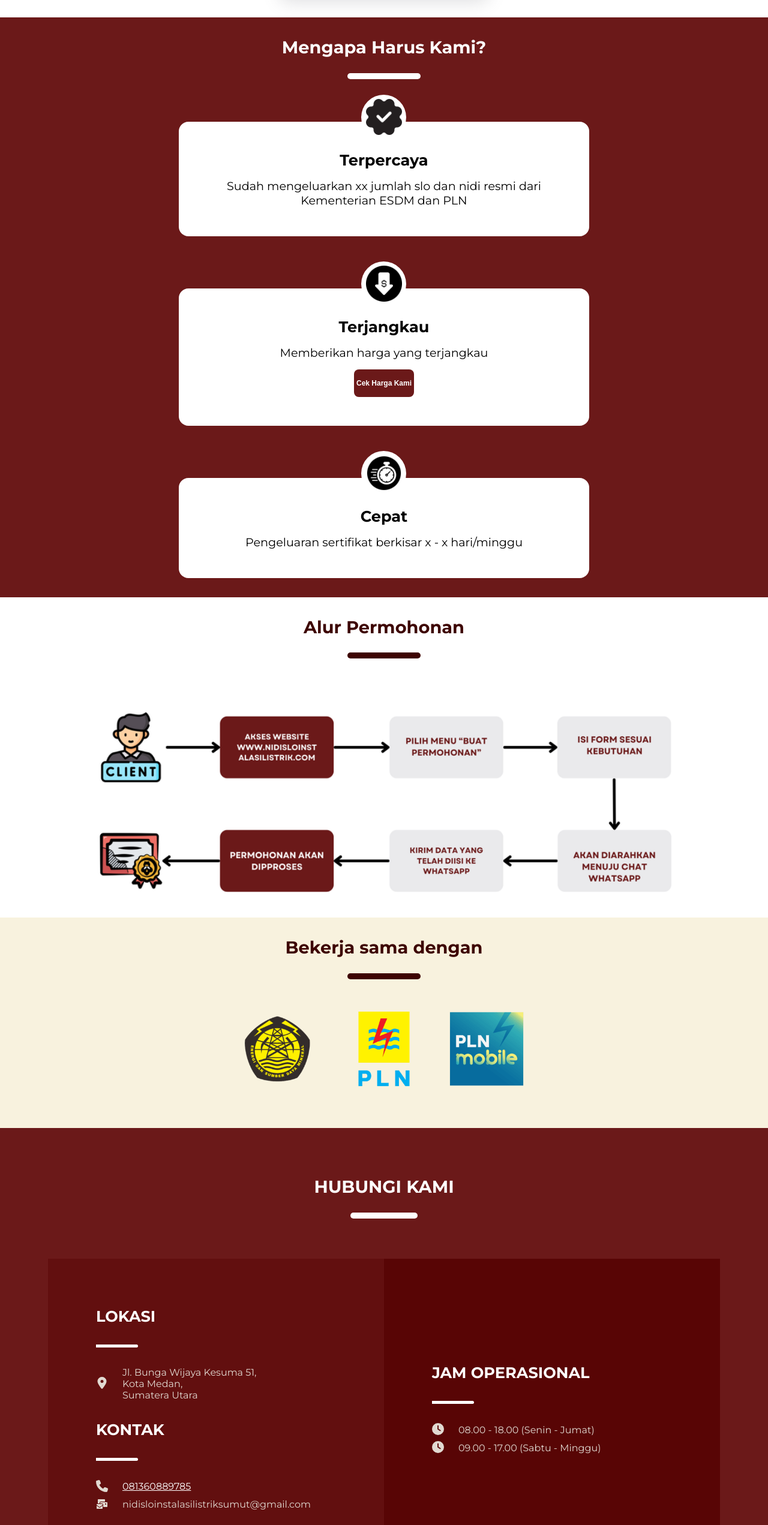
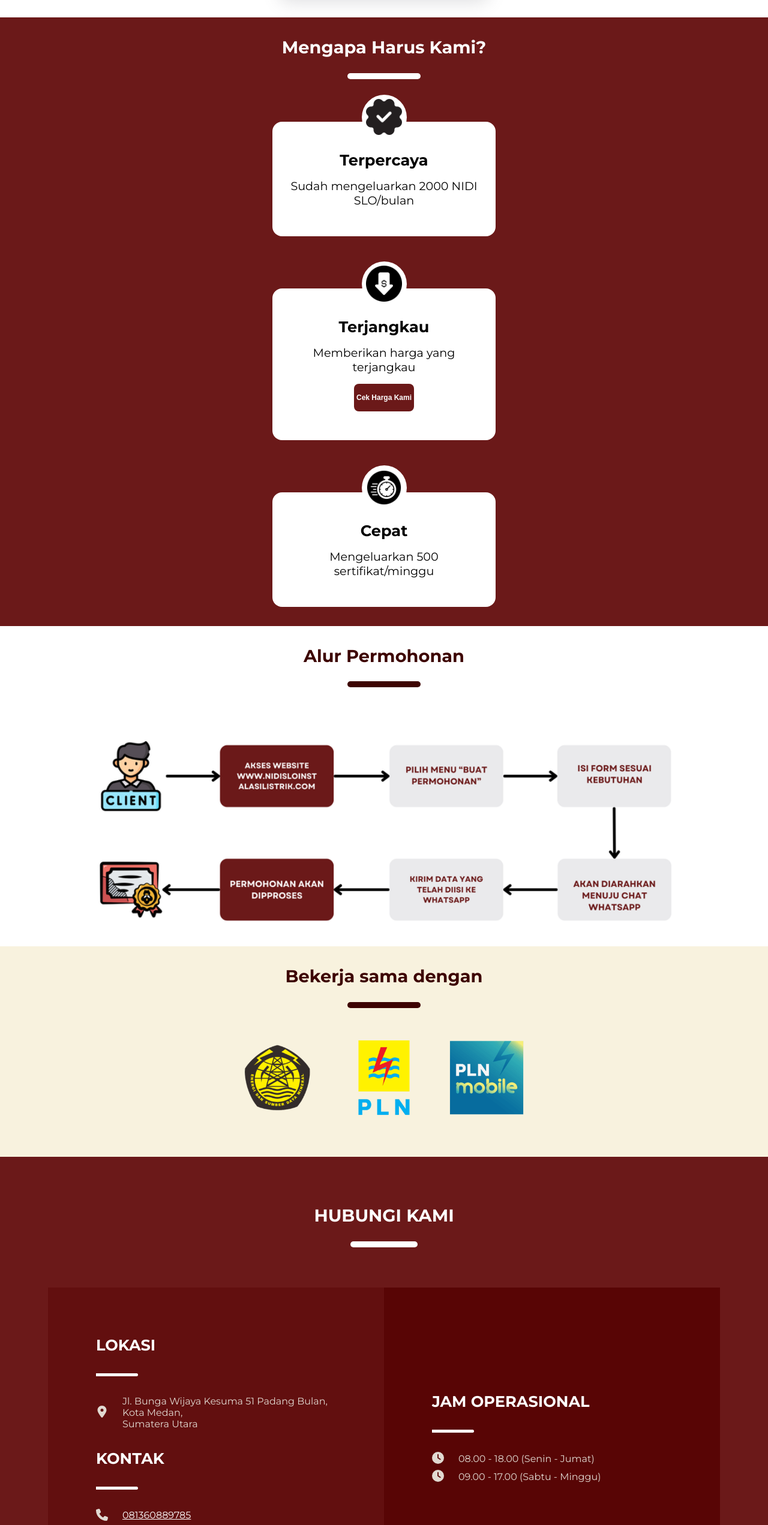
Before and after one commit to rehagana16/nidi-slo, a Next.js app: page / in a window 1280 px wide. Shown: the part 1511-4054 px from the top of the page at 60% size. Built offline with nearby package versions, Linux system fonts and the light colour scheme.

Commit message:
revision on why us and footer

```diff
--- a/src/components/footer.tsx
+++ b/src/components/footer.tsx
@@ -22,7 +22,7 @@
               <FontAwesomeIcon icon={faLocationDot} className={styles.icon} />
             </div>
             <div>
-              <div>Jl. Bunga Wijaya Kesuma 51,</div>
+              <div>Jl. Bunga Wijaya Kesuma 51 Padang Bulan,</div>
               <div>Kota Medan,</div>
               <div>Sumatera Utara</div>
             </div>
--- a/src/components/why-us-section.tsx
+++ b/src/components/why-us-section.tsx
@@ -15,7 +15,7 @@
         <BenefitCard
           imageUrl='/authentic-icon.png'
           title='Terpercaya'
-          content='Sudah mengeluarkan xx jumlah slo dan nidi resmi dari Kementerian ESDM dan PLN'
+          content='Sudah mengeluarkan 2000 NIDI SLO/bulan'
         />
         <BenefitCard
           imageUrl='/cheap-icon.png'
@@ -26,7 +26,7 @@
         <BenefitCard
           imageUrl='/fast-icon.png'
           title='Cepat'
-          content='Pengeluaran sertifikat berkisar x - x hari/minggu'
+          content='Mengeluarkan 500 sertifikat/minggu'
         />
       </div>
     </div>
```
